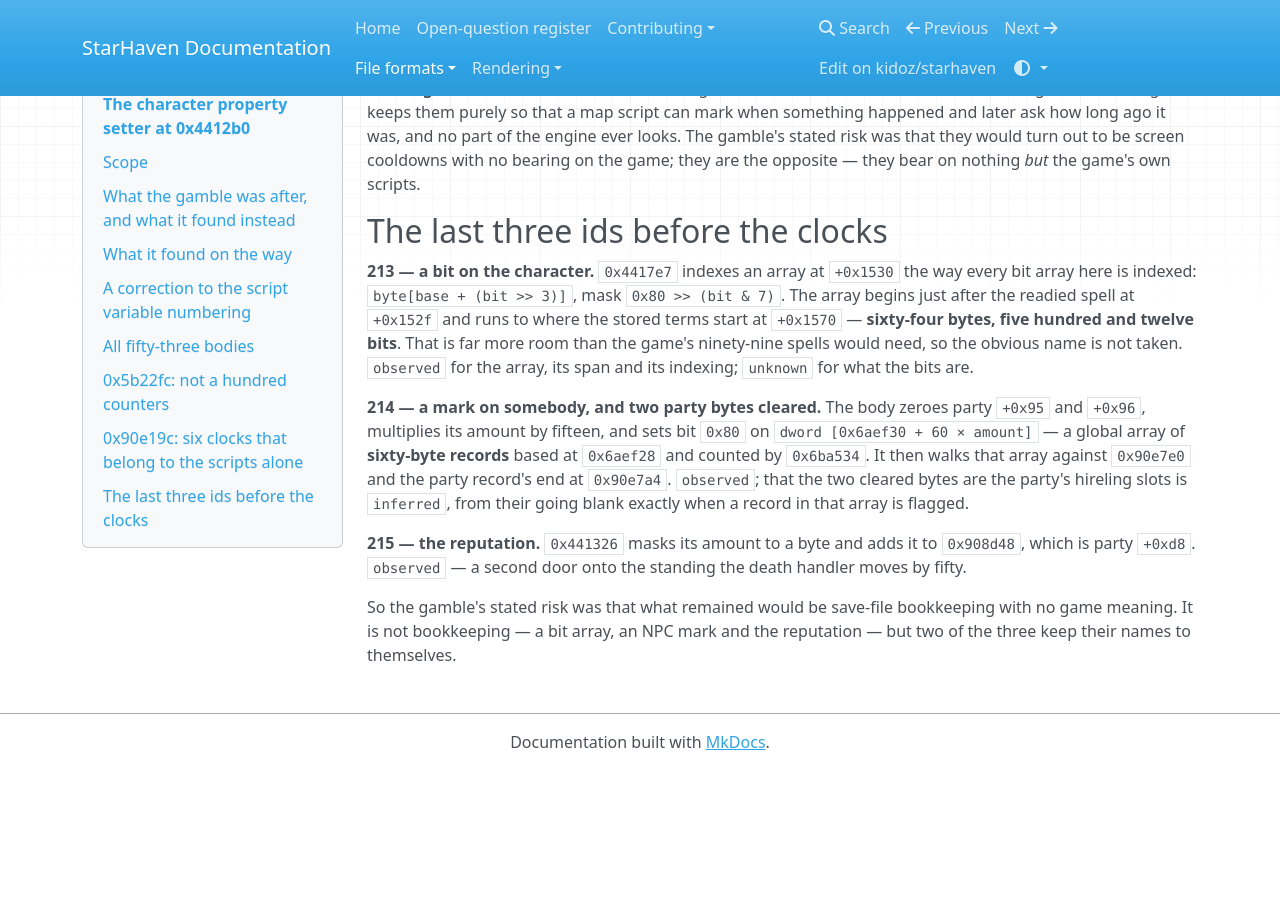
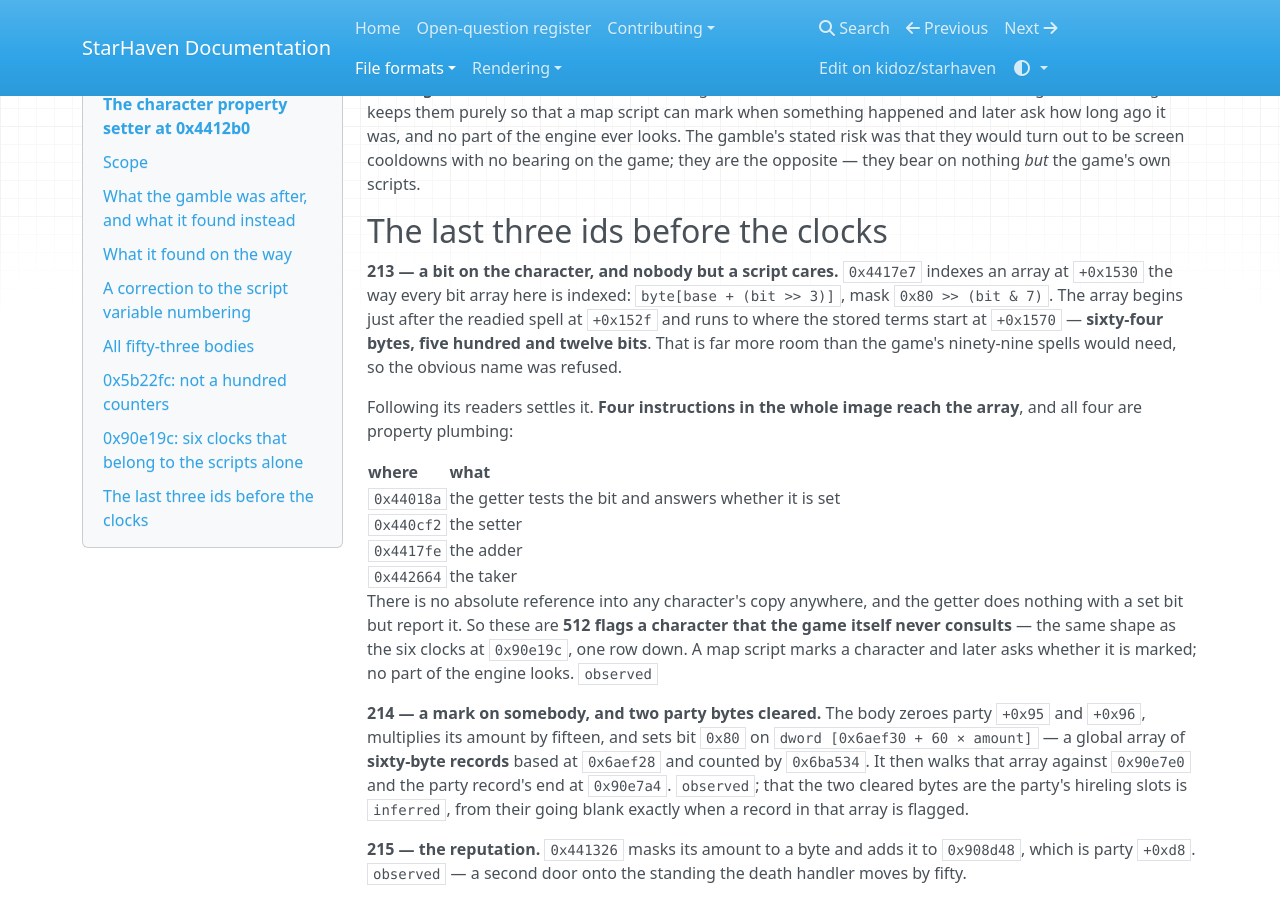
Before and after one commit to kidoz/starhaven, an MkDocs documentation site: the page built from docs/formats/character-properties.md, in a window 1280 px wide and 900 px high, scrolled down 4051 px. Built offline with MkDocs 1.6.1, drawn with Linux system fonts in a browser that asks for light colours; nearby versions of some CDN libraries; before the commit the page ends 4821 px from its top, so only the background shows below that.

Commit message:
Settle the character's bit array: five hundred flags only scripts read

```diff
--- a/docs/formats/character-properties.md
+++ b/docs/formats/character-properties.md
@@ -224,13 +224,29 @@ opposite — they bear on nothing *but* the game's own scripts.
 
 ## The last three ids before the clocks
 
-**213 — a bit on the character.** `0x4417e7` indexes an array at
-`+0x1530` the way every bit array here is indexed: `byte[base + (bit >> 3)]`,
-mask `0x80 >> (bit & 7)`. The array begins just after the readied spell at
-`+0x152f` and runs to where the stored terms start at `+0x1570` — **sixty-four
-bytes, five hundred and twelve bits**. That is far more room than the game's
-ninety-nine spells would need, so the obvious name is not taken. `observed`
-for the array, its span and its indexing; `unknown` for what the bits are.
+**213 — a bit on the character, and nobody but a script cares.** `0x4417e7`
+indexes an array at `+0x1530` the way every bit array here is indexed:
+`byte[base + (bit >> 3)]`, mask `0x80 >> (bit & 7)`. The array begins just
+after the readied spell at `+0x152f` and runs to where the stored terms start
+at `+0x1570` — **sixty-four bytes, five hundred and twelve bits**. That is far
+more room than the game's ninety-nine spells would need, so the obvious name
+was refused.
+
+Following its readers settles it. **Four instructions in the whole image reach
+the array**, and all four are property plumbing:
+
+| where | what |
+| --- | --- |
+| `0x44018a` | the getter tests the bit and answers whether it is set |
+| `0x440cf2` | the setter |
+| `0x4417fe` | the adder |
+| `0x442664` | the taker |
+
+There is no absolute reference into any character's copy anywhere, and the
+getter does nothing with a set bit but report it. So these are **512 flags a
+character that the game itself never consults** — the same shape as the six
+clocks at `0x90e19c`, one row down. A map script marks a character and later
+asks whether it is marked; no part of the engine looks. `observed`
 
 **214 — a mark on somebody, and two party bytes cleared.** The body zeroes
 party `+0x95` and `+0x96`, multiplies its amount by fifteen, and sets bit
```
Also changed, not shown: README.md (+9 -0 lines), 3 other files.
